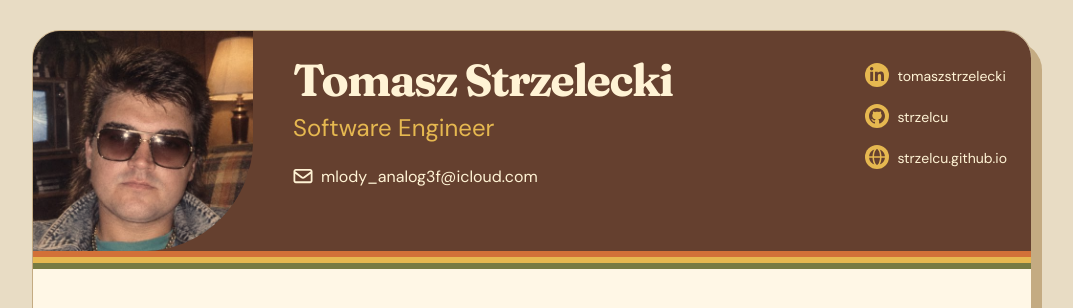
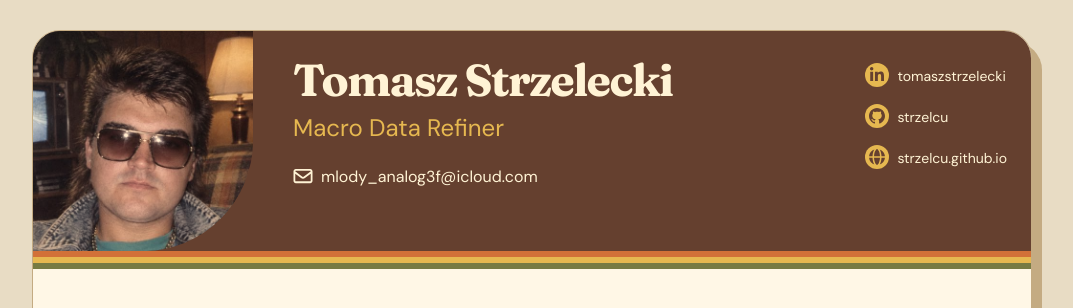
Before and after one commit to strzelcu/resume, a Jekyll site: the page built from index.markdown, in a window 1280 px wide and 900 px high. Shown: the top 308 px of the window, without its empty margins (108-1181 px from the left). Built offline with Jekyll 4.4.1, drawn with Linux system fonts in a browser that asks for light colours.

Commit message:
Change headline and description to Macro Data Refiner

```diff
--- a/_config.yml
+++ b/_config.yml
@@ -5,8 +5,8 @@
 # SEO plugin
 title: Tomasz Strzelecki - Resume
 author: Tomasz Strzelecki
-tagline: Software Engineer
-description: Tomasz Strzelecki - Software Engineer
+tagline: Macro Data Refiner
+description: Tomasz Strzelecki - Macro Data Refiner
 
 domain: strzelcu.github.io
 url: "https://strzelcu.github.io"
```
